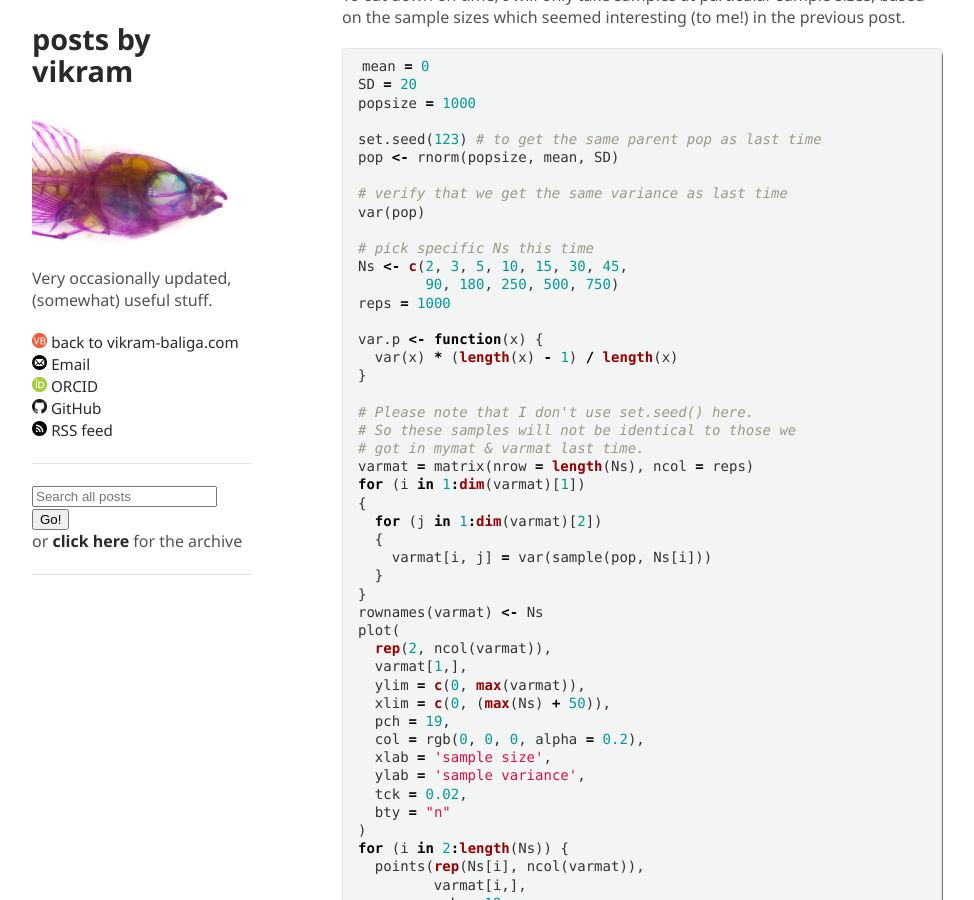
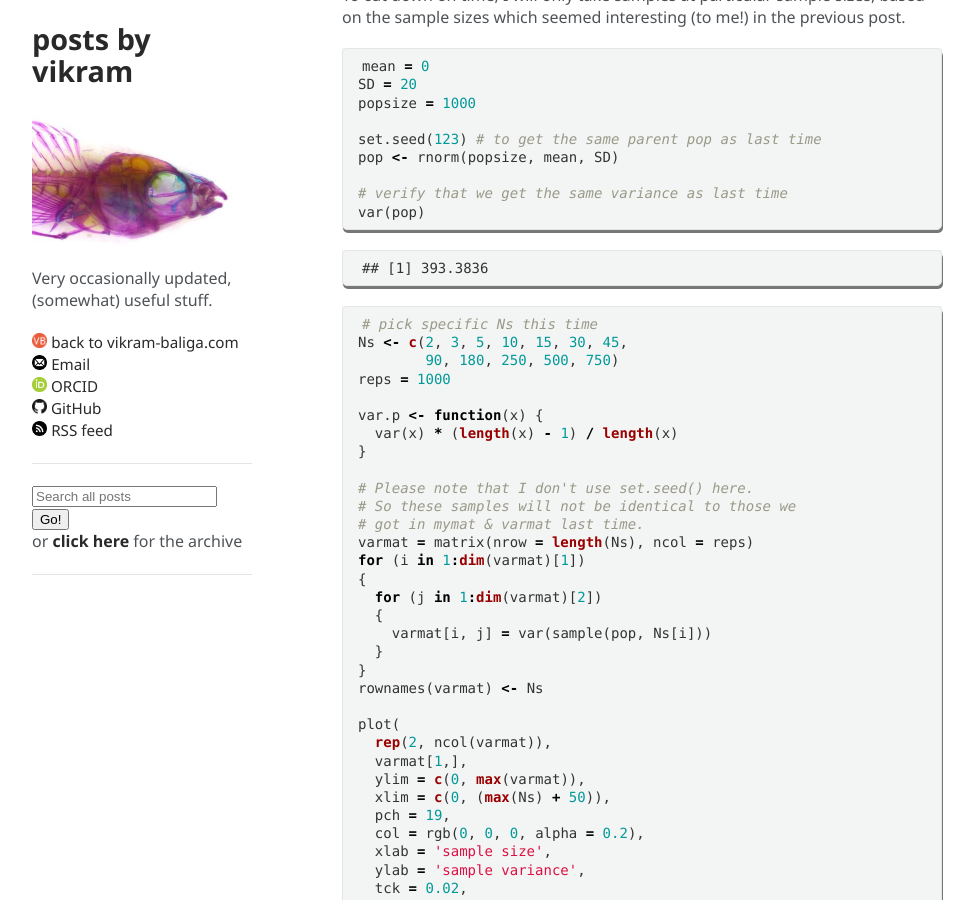
Before and after one commit to vbaliga/vbaliga.github.io, a Jekyll site: the page built from _posts/2019-05-12-sample-variance-distributions-ggridges.md, in a window 1280 px wide and 900 px high, scrolled down 587 px. Shown: the whole window, without its empty margins (153-1127 px from the left). Built offline with Jekyll 4.4.1, drawn with Linux system fonts in a browser that asks for light colours; a script that is not in the unit is left out.

Commit message:
Update 2019-05-12-sample-variance-distributions-ggridges.md

````diff
--- a/_posts/2019-05-12-sample-variance-distributions-ggridges.md
+++ b/_posts/2019-05-12-sample-variance-distributions-ggridges.md
@@ -19,7 +19,7 @@ I’ll first re-create part of what I showed in my previous post. We’ll simula
 
 To cut down on time, I will only take samples at particular sample sizes, based on the sample sizes which seemed interesting (to me\!) in the previous post.
 
-```r
+``` r
 mean = 0
 SD = 20
 popsize = 1000
@@ -29,7 +29,11 @@ pop <- rnorm(popsize, mean, SD)
 
 # verify that we get the same variance as last time
 var(pop)
+```
 
+    ## [1] 393.3836
+
+``` r
 # pick specific Ns this time
 Ns <- c(2, 3, 5, 10, 15, 30, 45,
         90, 180, 250, 500, 750)
@@ -51,6 +55,7 @@ for (i in 1:dim(varmat)[1])
   }
 }
 rownames(varmat) <- Ns
+
 plot(
   rep(2, ncol(varmat)),
   varmat[1,],
````
